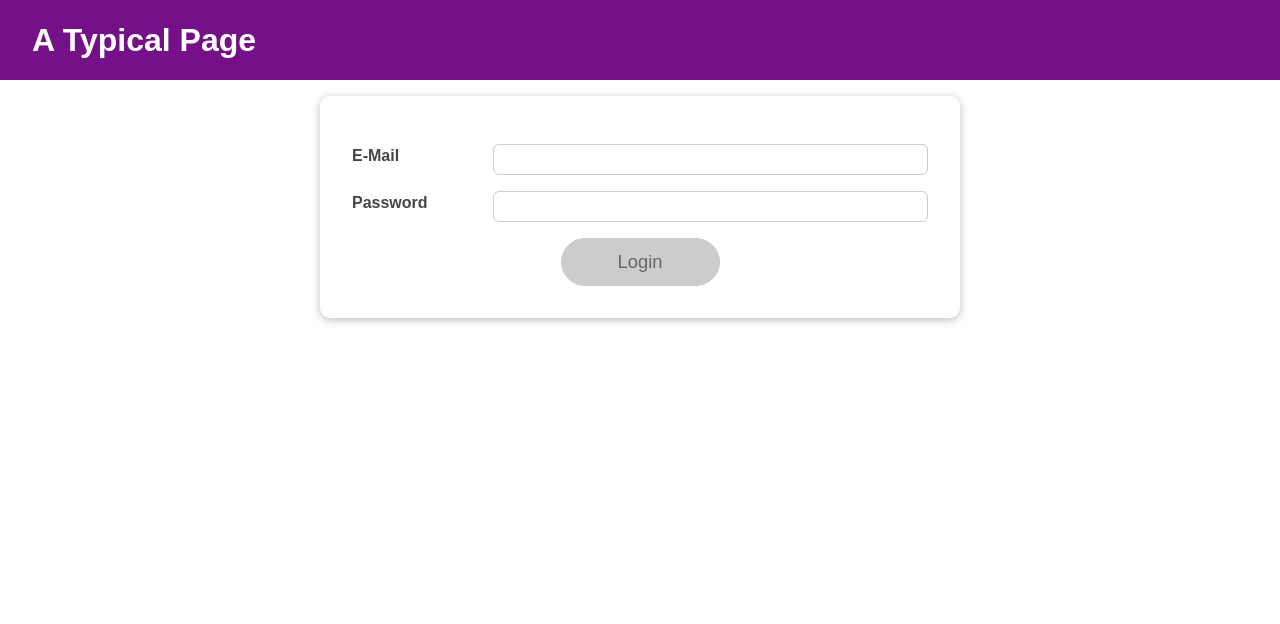
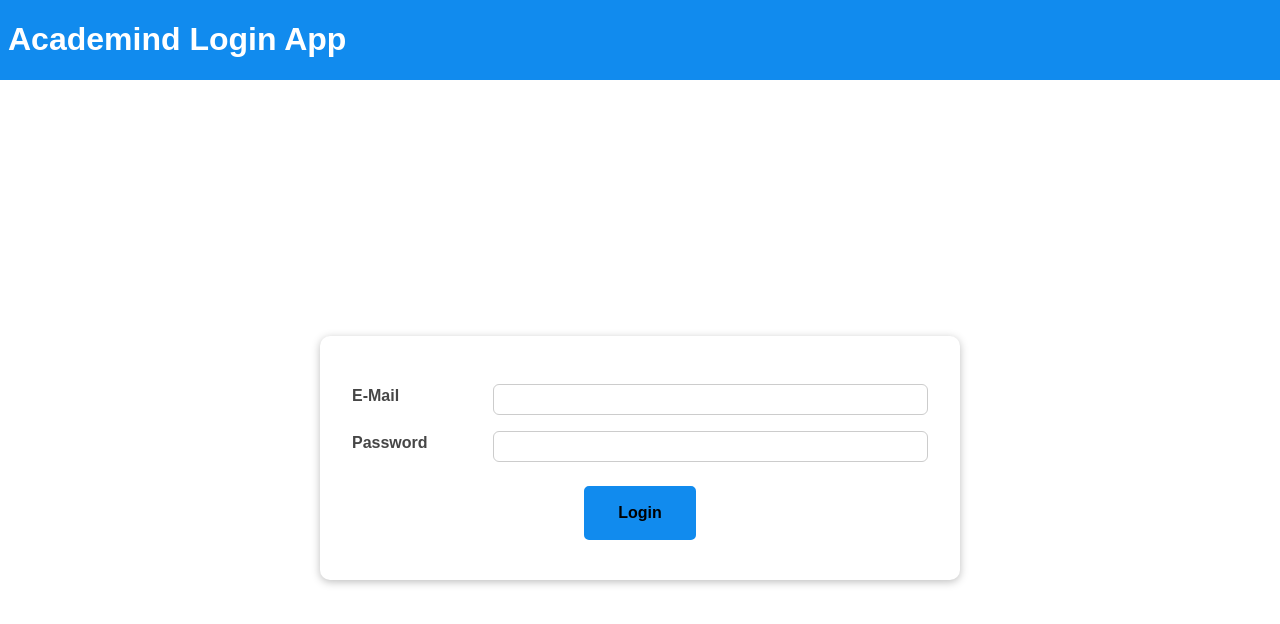
Before and after one commit to aindriu80/academind-login-app, a React (Create React App) app: page / in a window 1280 px wide. Shown: the top 624 px of the page. Built offline with nearby package versions, Linux system fonts and the light colour scheme.

Commit message:
CSS change

```diff
--- a/src/components/MainHeader/MainHeader.js
+++ b/src/components/MainHeader/MainHeader.js
@@ -1,15 +1,18 @@
-import React from 'react';
+import React from 'react'
 
-import Navigation from './Navigation';
-import classes from './MainHeader.module.css';
+import Navigation from './Navigation'
+import classes from './MainHeader.module.css'
 
 const MainHeader = (props) => {
   return (
     <header className={classes['main-header']}>
-      <h1>A Typical Page</h1>
-      <Navigation isLoggedIn={props.isAuthenticated} onLogout={props.onLogout} />
+      <h1>Academind Login App</h1>
+      <Navigation
+        isLoggedIn={props.isAuthenticated}
+        onLogout={props.onLogout}
+      />
     </header>
-  );
-};
+  )
+}
 
-export default MainHeader;
+export default MainHeader
--- a/src/components/MainHeader/MainHeader.module.css
+++ b/src/components/MainHeader/MainHeader.module.css
@@ -1,16 +1,17 @@
 .main-header {
-  position: fixed;
+  display: flex;
+  flex-direction: row;
+  position: relative;
+  height: 5rem;
   top: 0;
-  left: 0;
   width: 100%;
-  height: 5rem;
-  display: flex;
-  justify-content: space-between;
-  align-items: center;
-  background: #741188;
-  padding: 0 2rem;
+  background: #118bee;
+  padding-top: 0;
 }
 
 .main-header h1 {
+  text-align: center;
   color: white;
+  margin-left: 0.5rem;
+  margin-right: 0.5rem;
 }
--- a/src/components/MainHeader/Navigation.module.css
+++ b/src/components/MainHeader/Navigation.module.css
@@ -1,7 +1,8 @@
+.nav {
+  display: flex;
+}
 .nav ul {
   list-style: none;
-  margin: 0;
-  padding: 0;
   display: flex;
   align-items: center;
 }
--- a/src/components/UI/Button/Button.module.css
+++ b/src/components/UI/Button/Button.module.css
@@ -1,30 +1,41 @@
+:root {
+  --color: #118bee;
+  --border-radius: 5px;
+}
 .button {
-  font: inherit;
-  border: 1px solid #4f005f;
-  background: #4f005f;
-  color: white;
-  padding: 0.75rem 3.5rem;
-  cursor: pointer;
-  font-size: 1.15rem;
-  border-radius: 30px;
+  border-radius: var(--border-radius);
+  display: inline-block;
+  font-size: medium;
+  font-weight: bold;
+  line-height: var(--line-height);
+  margin: 0.5rem 0;
+  padding: 1rem 2rem;
 }
 
-.button:hover,
-.button:active {
-  background: #741188;
-  border-color: #741188;
+.button {
+  font-family: var(--font-family);
 }
 
-.button:focus {
-  outline: none;
+.button:hover {
+  cursor: pointer;
+  filter: brightness(var(--hover-brightness));
 }
 
-button:disabled,
-button:focus:disabled,
-button:hover:disabled,
-button:active:disabled {
-  background: #ccc;
-  border-color: #ccc;
-  color: #666666;
+a b,
+a strong,
+.button {
+  background-color: var(--color);
+  border: 2px solid var(--color);
+  color: var(--color-bg);
+}
+.Button:disabled,
+input:disabled {
+  background: var(--color-bg-secondary);
+  border-color: var(--color-bg-secondary);
+  color: var(--color-text-secondary);
   cursor: not-allowed;
 }
+
+.button[disabled]:hover {
+  filter: none;
+}
--- a/src/index.css
+++ b/src/index.css
@@ -12,5 +12,5 @@ body {
 }
 
 main {
-  margin-top: 6rem;
+  margin-top: 16rem;
 }
```
Also changed, not shown: src/components/MainHeader/Navigation.js (+5 -5 lines), 2 other files (tests, documents, lock files or other folders).
